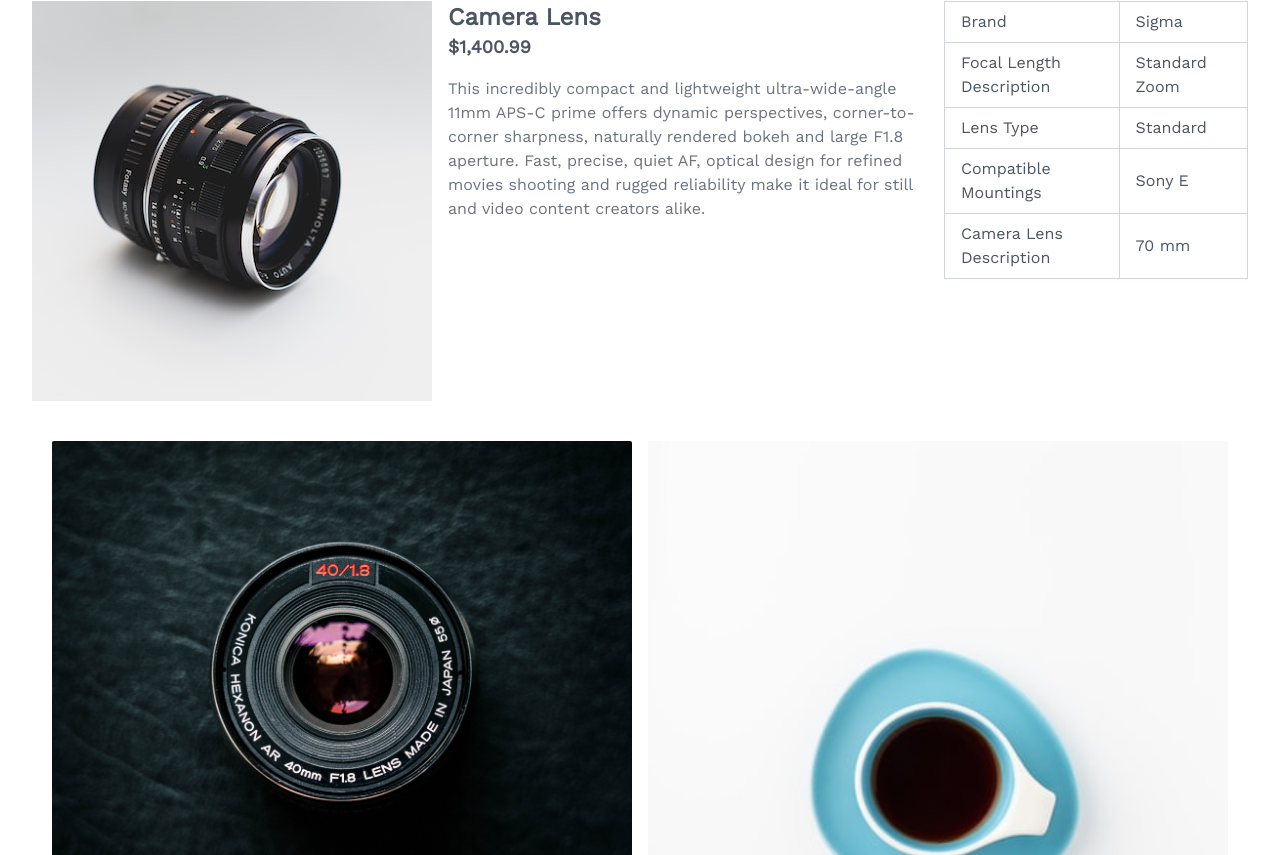
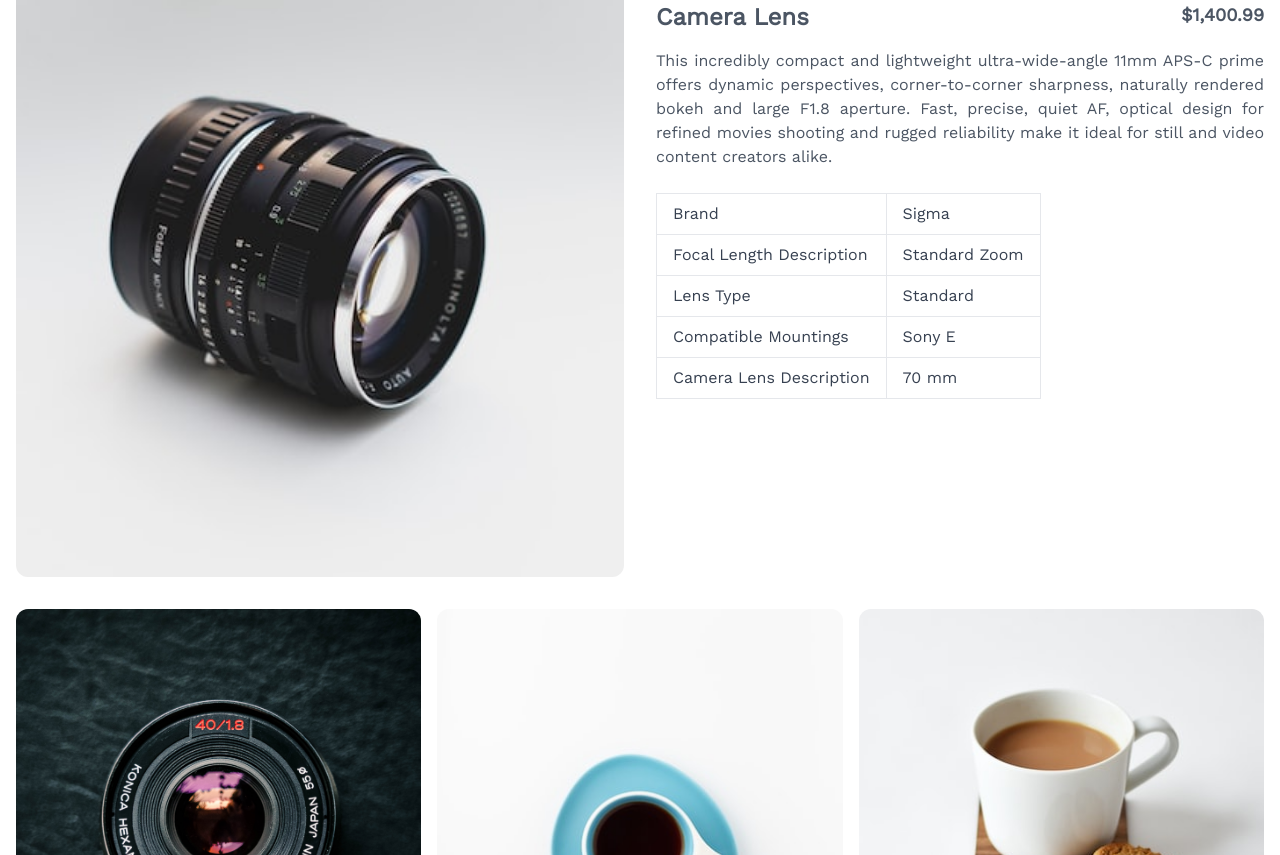
Before and after one commit to caleb-mcneil/beorn, a SvelteKit app: page /products/camera-lens in a window 1280 px wide. Shown: the part 145-1000 px from the top of the page. Built offline with nearby package versions, Linux system fonts and the light colour scheme.

Commit message:
Stolen product page (#4)
* stole

* move extra images below

```diff
--- a/src/routes/products/[slug]/ProductDetails.svelte
+++ b/src/routes/products/[slug]/ProductDetails.svelte
@@ -5,28 +5,40 @@
 </script>
 
 <section>
-    <div
-        class="mx-auto gap-x-8 px-4 pb-8 sm:px-6 sm:py-16 lg:max-w-7xl lg:px-8"
-    >
-        <div class="flex flex-wrap gap-4 mb-4">
-            <img alt="primary" class="basis-1/4" src={product.image} />
-            <div class="basis-1/3 grow">
+    <div class="relative mx-auto max-w-screen-xl px-4 py-8">
+        <div class="grid grid-cols-1 items-start gap-8 md:grid-cols-2">
+            <div class="grid grid-cols-1 gap-4 md:grid-cols-1">
+                <img
+                    alt="primary"
+                    src={product.image}
+                    class="aspect-square w-full rounded-xl object-cover"
+                />
+            </div>
+
+            <div>
+                <div class="mt-8 flex justify-between">
                     <div class="max-w-[35ch] space-y-2">
                         <h1 class="text-xl font-bold sm:text-2xl">
                             {product.title}
                         </h1>
                     </div>
+
                     <p class="text-lg font-bold">{product.price}</p>
-                <p class="mt-4 text-gray-500">{product.description}</p>
                 </div>
-            <div class="basis-1/4 grow-1/2">
+
+                <div class="mt-4 mb-6">
+                    <div class="prose max-w-none text-justify">
+                        <p>{product.description}</p>
+                    </div>
+                </div>
+                <div>
                     <table>
                         {#each [...product.stats] as [key, value]}
                             <tr>
-                            <td class="py-2 px-4 border border-gray-300"
+                                <td class="border px-4 py-2 text-gray-700"
                                     >{key}</td
                                 >
-                            <td class="py-2 px-4 border border-gray-300"
+                                <td class="border px-4 py-2 text-gray-700"
                                     >{value}</td
                                 >
                             </tr>
@@ -34,36 +46,17 @@
                     </table>
                 </div>
             </div>
-
-        <div class="container mx-auto px-5 py-2 mt-8">
-            <div class="-m-1 flex flex-wrap md:-m-2">
-                <div class="flex sm:1/1 md:w-1/2 flex-wrap">
-                    {#each product.images as image, index}
-                        {#if index % 2 == 0}
-                            <div class="w-full p-1 md:p-2">
+        </div>
+        <div
+            class="grid gap-4 mt-8 sm:grid-cols-1 md:grid-cols-2 lg:grid-cols-3"
+        >
+            {#each product.images as image}
                 <img
                     alt="additional"
-                                    class="block h-full w-full rounded-sm object-cover object-center"
                     src={image}
+                    class="aspect-square w-full rounded-xl object-cover"
                 />
-                            </div>
-                        {/if}
-                    {/each}
-                </div>
-                <div class="flex sm:1/1 md:w-1/2 flex-wrap">
-                    {#each product.images as image, index}
-                        {#if index % 2 == 1}
-                            <div class="w-full p-1 md:p-2">
-                                <img
-                                    alt="additional"
-                                    class="block h-full w-full rounded-sm object-cover object-center"
-                                    src={image}
-                                />
-                            </div>
-                        {/if}
             {/each}
         </div>
     </div>
-        </div>
-    </div>
 </section>
```
Lines whose indentation alone changed are shown as unchanged.
